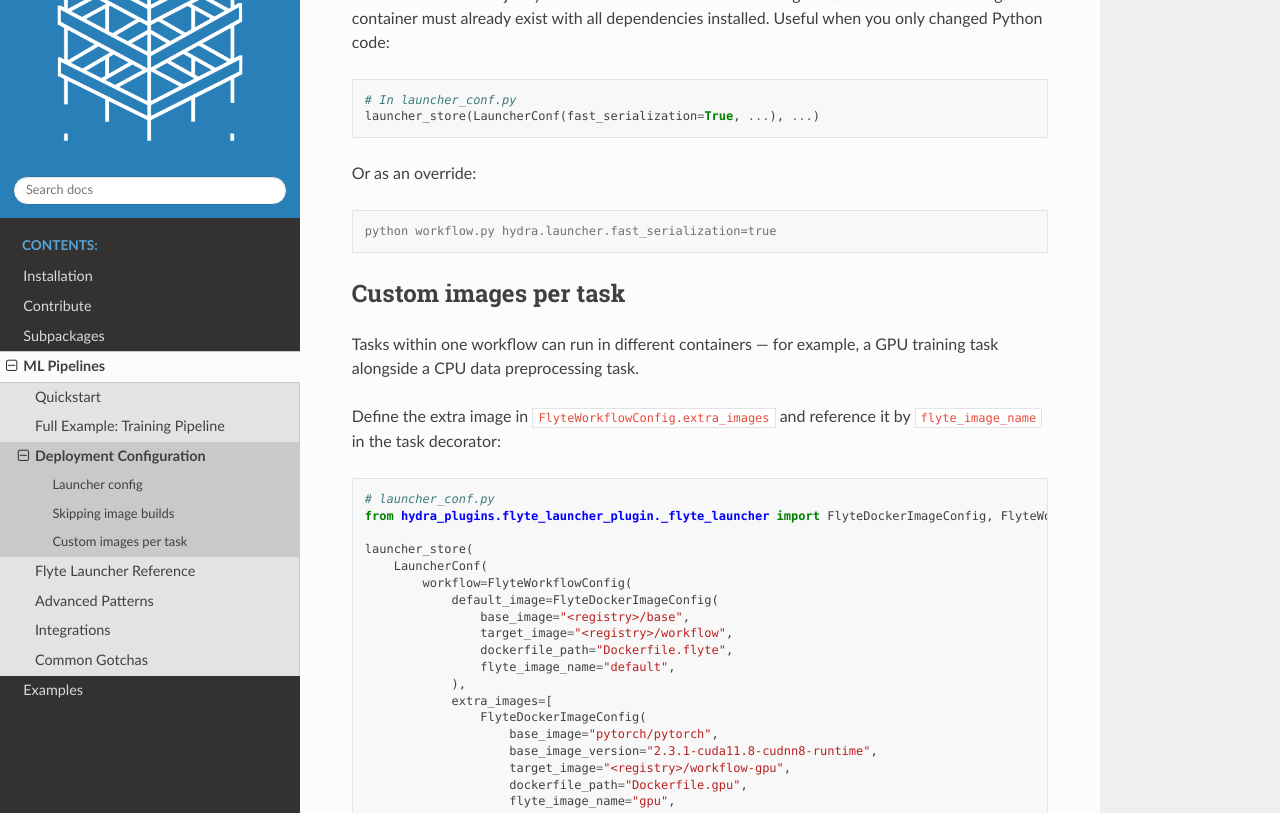
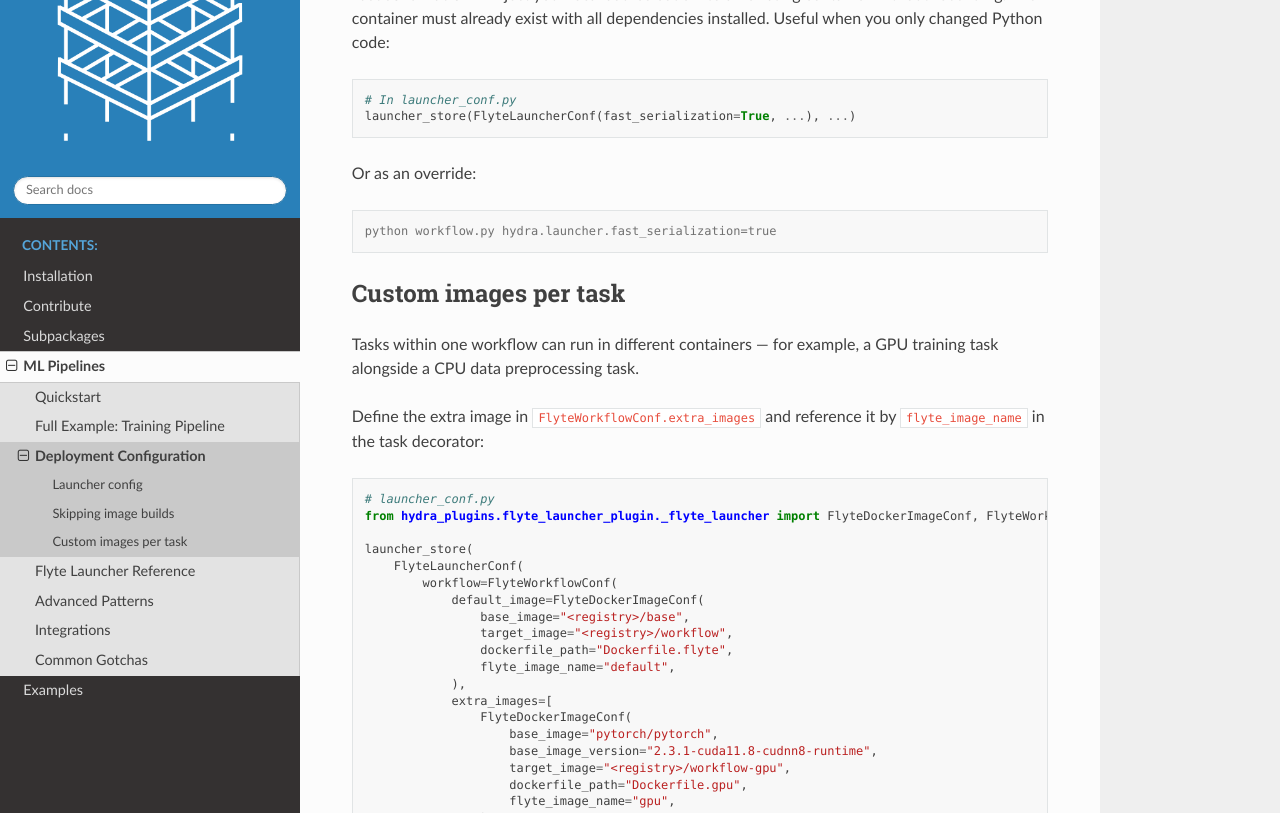
Before and after one commit to merantix-momentum/scaffold-core, a Sphinx documentation site: the page built from docs/usage/ml_pipelines/deployment.rst, in a window 1280 px wide and 1400 px high, scrolled down 1082 px. Shown: the part 151-964 px from the top of the window. Built offline with Sphinx 7.4.7 and the Read the Docs theme 3.1.0, drawn with Linux system fonts in a browser that asks for light colours; the version number is read from the project's files by our own code; some of the changed text lies outside the part shown.

Commit message:
Make config naming consistent

```diff
--- a/docs/usage/ml_pipelines/advanced.rst
+++ b/docs/usage/ml_pipelines/advanced.rst
@@ -41,14 +41,14 @@ needs a top-level workflow to identify.
 Cron Jobs
 ---------
 
-Workflows can run on a cron schedule by setting :code:`cron_schedule` on :code:`FlyteWorkflowConfig`:
+Workflows can run on a cron schedule by setting :code:`cron_schedule` on :code:`FlyteWorkflowConf`:
 
 .. code-block:: python
 
     # launcher_conf.py
     launcher_store(
-        LauncherConf(
-            workflow=FlyteWorkflowConfig(
+        FlyteLauncherConf(
+            workflow=FlyteWorkflowConf(
                 ...,
                 cron_schedule="0 5 * * *",  # every day at 5am
             )
--- a/docs/usage/ml_pipelines/deployment.rst
+++ b/docs/usage/ml_pipelines/deployment.rst
@@ -17,7 +17,7 @@ your workflow. It is imported by the workflow file and its store is flushed in :
     :caption: launcher_conf.py
     :language: python
 
-The :code:`FlyteDockerImageConfig` fields:
+The :code:`FlyteDockerImageConf` fields:
 
 .. list-table::
    :widths: 25 75
@@ -67,7 +67,7 @@ The container must already exist with all dependencies installed. Useful when yo
 .. code-block:: python
 
     # In launcher_conf.py
-    launcher_store(LauncherConf(fast_serialization=True, ...), ...)
+    launcher_store(FlyteLauncherConf(fast_serialization=True, ...), ...)
 
 Or as an override:
 
@@ -82,25 +82,25 @@ Custom images per task
 Tasks within one workflow can run in different containers — for example, a GPU training task
 alongside a CPU data preprocessing task.
 
-Define the extra image in :code:`FlyteWorkflowConfig.extra_images` and reference it by
+Define the extra image in :code:`FlyteWorkflowConf.extra_images` and reference it by
 :code:`flyte_image_name` in the task decorator:
 
 .. code-block:: python
 
     # launcher_conf.py
-    from hydra_plugins.flyte_launcher_plugin._flyte_launcher import FlyteDockerImageConfig, FlyteWorkflowConfig
+    from hydra_plugins.flyte_launcher_plugin._flyte_launcher import FlyteDockerImageConf, FlyteWorkflowConf
 
     launcher_store(
-        LauncherConf(
-            workflow=FlyteWorkflowConfig(
-                default_image=FlyteDockerImageConfig(
+        FlyteLauncherConf(
+            workflow=FlyteWorkflowConf(
+                default_image=FlyteDockerImageConf(
                     base_image="<registry>/base",
                     target_image="<registry>/workflow",
                     dockerfile_path="Dockerfile.flyte",
                     flyte_image_name="default",
                 ),
                 extra_images=[
-                    FlyteDockerImageConfig(
+                    FlyteDockerImageConf(
                         base_image="pytorch/pytorch",
                         base_image_version="2.3.1-cuda11.8-cudnn8-runtime",
                         target_image="<registry>/workflow-gpu",
--- a/docs/usage/ml_pipelines/flyte_launcher.rst
+++ b/docs/usage/ml_pipelines/flyte_launcher.rst
@@ -40,7 +40,7 @@ without requiring a Flyte backend.
 Configuration reference
 -----------------------
 
-The launcher is configured via :code:`LauncherConf` in :code:`launcher_conf.py`. See
+The launcher is configured via :code:`FlyteLauncherConf` in :code:`launcher_conf.py`. See
 :ref:`deployment` for the full setup. The key fields:
 
 .. list-table::
@@ -109,7 +109,7 @@ Override domain and project via :code:`workflow` config fields:
 
 .. code-block:: python
 
-    FlyteWorkflowConfig(project="my-project", domain=FlyteDomainEnum.staging, ...)
+    FlyteWorkflowConf(project="my-project", domain=FlyteDomainEnum.staging, ...)
 
 
 Monitoring executions
--- a/docs/usage/ml_pipelines/gotchas.rst
+++ b/docs/usage/ml_pipelines/gotchas.rst
@@ -43,7 +43,7 @@ will be missing at runtime.
 
     python workflow.py hydra.launcher.workflow.default_image.base_image_version=<commit-hash>
 
-See :ref:`deployment` for the full :code:`FlyteDockerImageConfig` reference.
+See :ref:`deployment` for the full :code:`FlyteDockerImageConf` reference.
 
 
 Google Cloud SDK missing in custom task images
```
Also changed, not shown: other parts of docs/usage/ml_pipelines/flyte_launcher.rst (+1 -1 lines), docs/usage/ml_pipelines/integrations.rst (+4 -4 lines), 4 other files.
